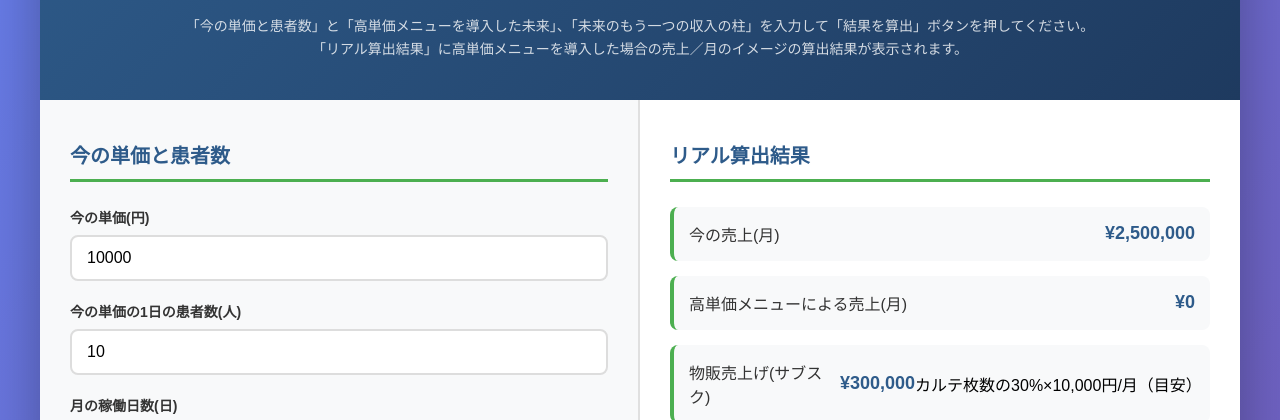
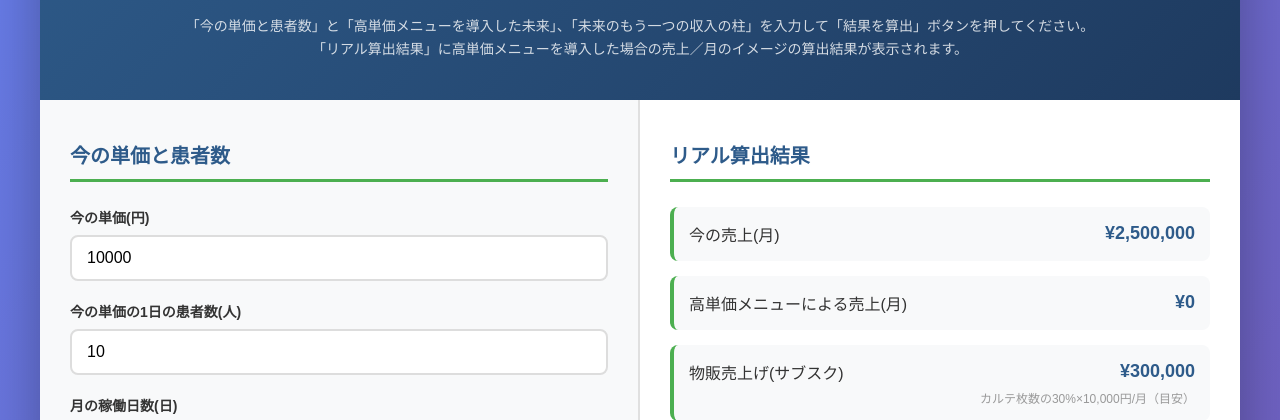
Before and after one commit to RebalanceFCA/highcostsimulator, a plain HTML site: page index.html in a window 1280 px wide. Shown: the part 185-605 px from the top of the page. Drawn offline with Linux system fonts and the light colour scheme.

Commit message:
Update index.html

```diff
--- a/index.html
+++ b/index.html
@@ -186,6 +186,7 @@
      display: flex;
      justify-content: space-between;
      align-items: center;
+     flex-wrap: wrap;
    }
 
     .result-item .label {
@@ -198,6 +199,14 @@
       font-weight: 700;
       color: #2E5B8A;
       font-size: 18px;
+      text-align: right;
+    }
+
+    .result-item .formula {
+      width: 100%;
+      font-size: 12px;
+      color: #999;
+      margin-top: 5px;
       text-align: right;
     }
 
```
Lines whose indentation alone changed are shown as unchanged.
